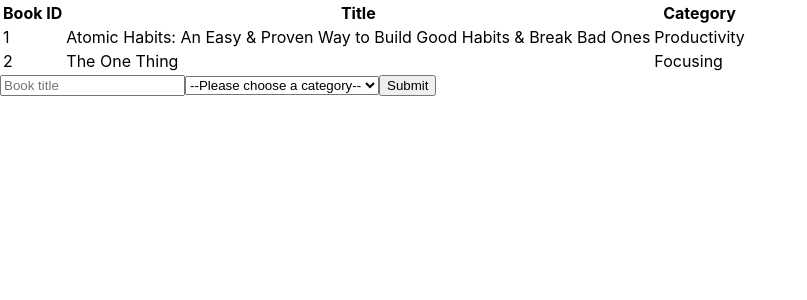
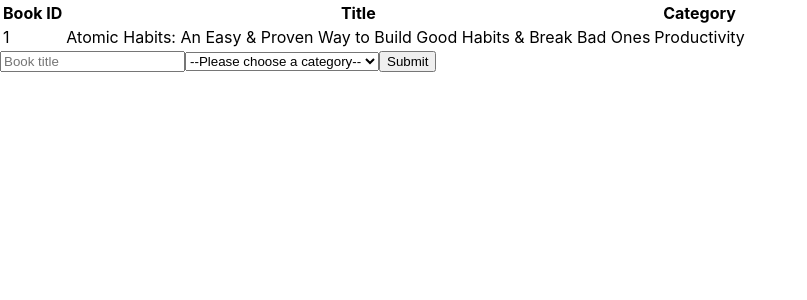
Before and after one commit to SarvarKh/Bookstore-CMS, a React (Create React App) app: page / in a window 1280 px wide. Shown: the top 300 px of the page, without its empty margins (0-807 px from the left). Built offline with nearby package versions, Linux system fonts and the light colour scheme.

Commit message:
Connect BooksList with the Redux store and fetch from there

```diff
--- a/src/containers/BooksList.js
+++ b/src/containers/BooksList.js
@@ -1,8 +1,8 @@
 import React from 'react';
+import { connect } from 'react-redux';
 import Book from '../components/Book';
 
-function BooksList() {
-  return (
+const BooksList = () => (
   <table>
     <tr>
       <th>Book ID</th>
@@ -10,13 +10,13 @@
       <th>Category</th>
     </tr>
     <Book />
-      <tr>
-        <td>2</td>
-        <td>The One Thing</td>
-        <td>Focusing</td>
-      </tr>
   </table>
 );
+
+function mapStateToProps(state) {
+  const books = state;
+  return books;
 }
 
-export default BooksList;
+export { BooksList };
+export default connect(mapStateToProps)(BooksList);
```
Lines whose indentation alone changed are shown as unchanged.
